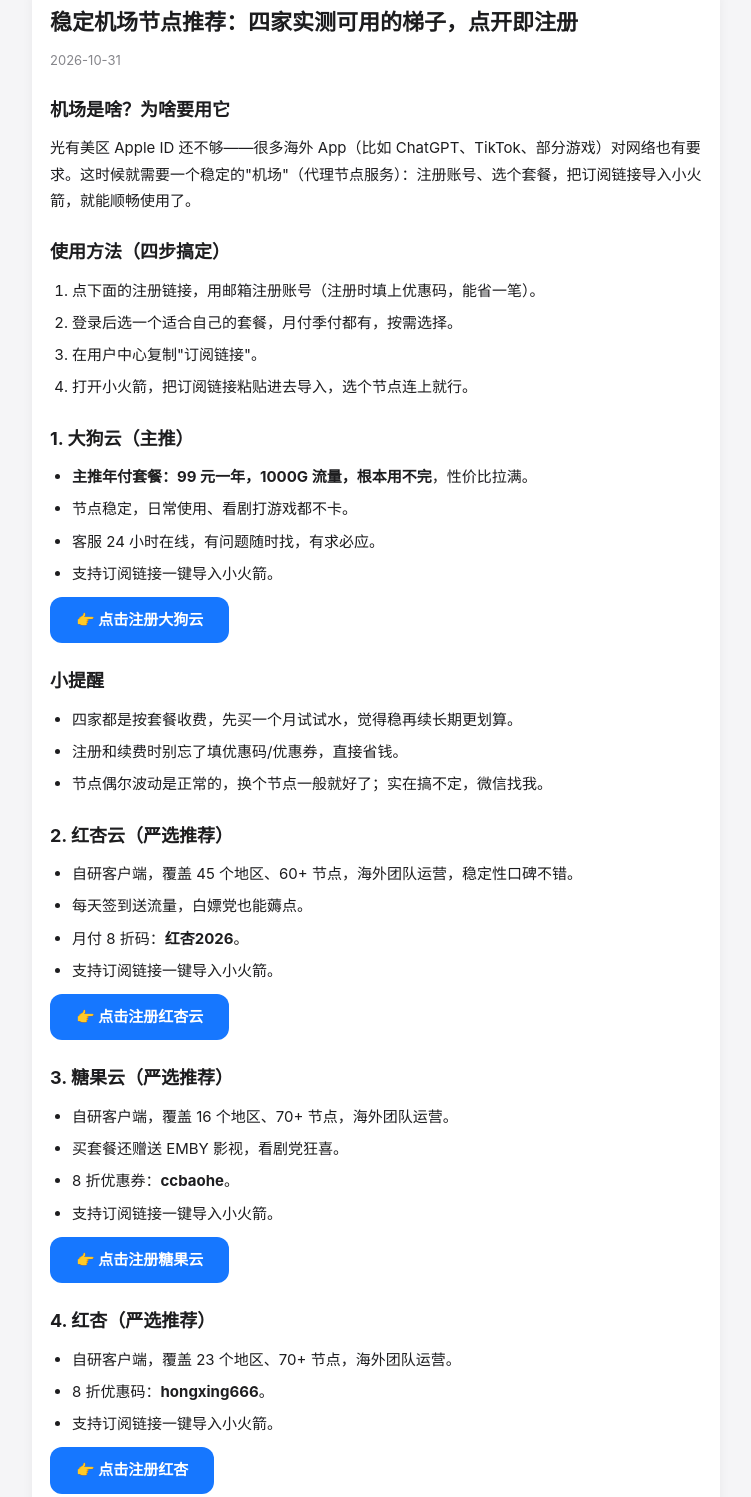
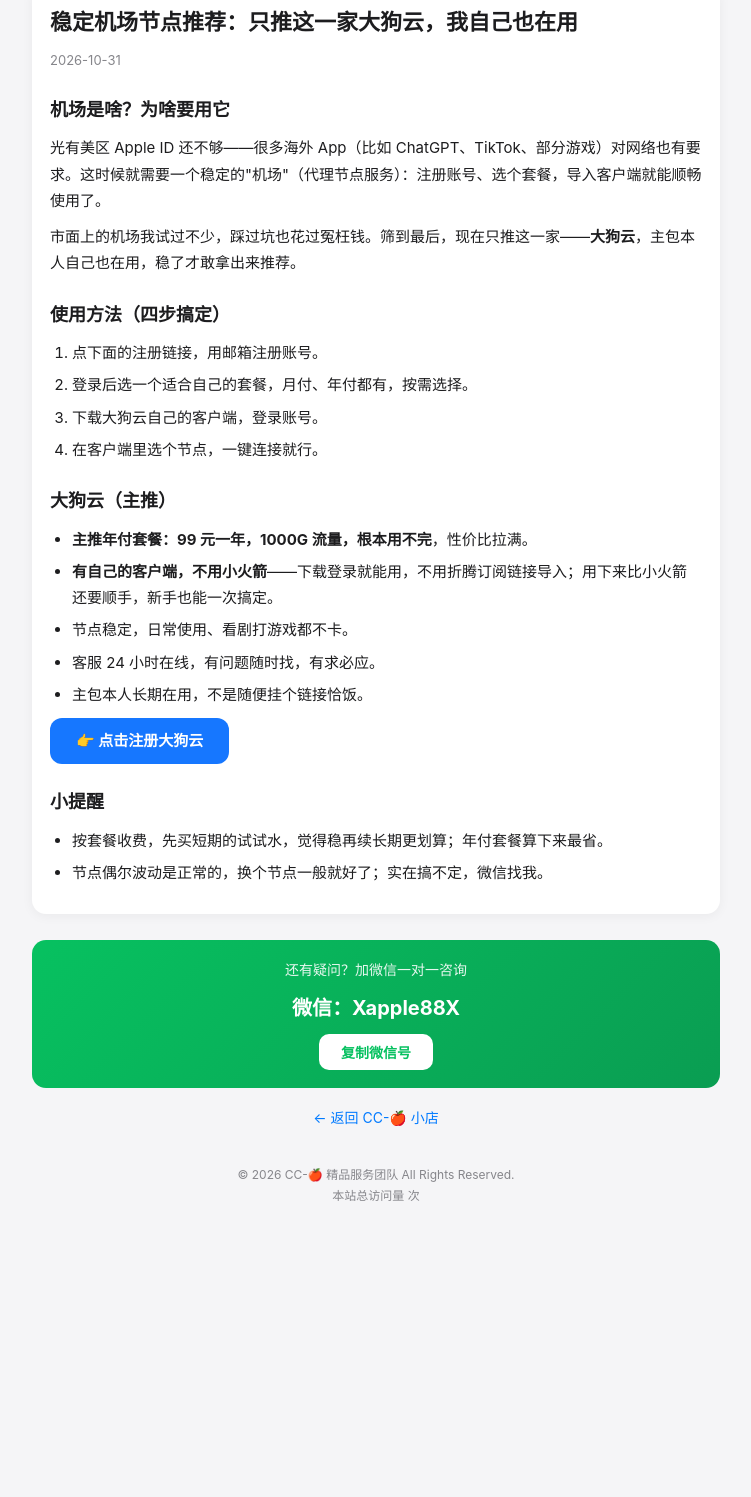
Before and after one commit to lqing3809-ctr/-articles, a plain HTML site: page airport-vpn-recommendation.html in a window 1280 px wide. Shown: the part 79-1576 px from the top of the page, without its empty margins (264-1015 px from the left). After the commit the page ends 1345 px from the top, so only its background shows below. Drawn offline with Linux system fonts and the light colour scheme; some packages are replaced by stand-ins of ours; a script that the page names is missing.

Commit message:
机场推荐改为只推大狗云一家，下掉红杏云/糖果云/红杏

```diff
--- a/airport-vpn-recommendation.html
+++ b/airport-vpn-recommendation.html
@@ -3,7 +3,7 @@
 <head>
 <meta charset="UTF-8">
 <meta name="viewport" content="width=device-width,initial-scale=1">
-<title>稳定机场节点推荐：四家实测可用的梯子，点开即注册 - CC-🍎 教程中心</title>
+<title>稳定机场节点推荐：只推这一家大狗云，我自己也在用 - CC-🍎 教程中心</title>
 <script src="//busuanzi.ibruce.info/busuanzi/2.3/busuanzi.pure.mini.js"></script>
 <style>
 :root{--bg:#f5f5f7;--card:#fff;--text:#1d1d1f;--sub:#86868b;--blue:#007aff;--green:#07c160}
@@ -46,51 +46,30 @@ footer a{color:var(--blue);text-decoration:none}
 <body>
 <div class="wrap">
 <a class="back" href="index.html">← 全部文章</a>
-<div class="card article"><h1>稳定机场节点推荐：四家实测可用的梯子，点开即注册</h1><div class="date">2026-10-31</div><h2>机场是啥？为啥要用它</h2>
-<p>光有美区 Apple ID 还不够——很多海外 App（比如 ChatGPT、TikTok、部分游戏）对网络也有要求。这时候就需要一个稳定的"机场"（代理节点服务）：注册账号、选个套餐，把订阅链接导入小火箭，就能顺畅使用了。</p>
+<div class="card article"><h1>稳定机场节点推荐：只推这一家大狗云，我自己也在用</h1><div class="date">2026-10-31</div><h2>机场是啥？为啥要用它</h2>
+<p>光有美区 Apple ID 还不够——很多海外 App（比如 ChatGPT、TikTok、部分游戏）对网络也有要求。这时候就需要一个稳定的"机场"（代理节点服务）：注册账号、选个套餐，导入客户端就能顺畅使用了。</p>
+<p>市面上的机场我试过不少，踩过坑也花过冤枉钱。筛到最后，现在只推这一家——<b>大狗云</b>，主包本人自己也在用，稳了才敢拿出来推荐。</p>
 <h2>使用方法（四步搞定）</h2>
 <ol>
-<li>点下面的注册链接，用邮箱注册账号（注册时填上优惠码，能省一笔）。</li>
-<li>登录后选一个适合自己的套餐，月付季付都有，按需选择。</li>
-<li>在用户中心复制"订阅链接"。</li>
-<li>打开小火箭，把订阅链接粘贴进去导入，选个节点连上就行。</li>
+<li>点下面的注册链接，用邮箱注册账号。</li>
+<li>登录后选一个适合自己的套餐，月付、年付都有，按需选择。</li>
+<li>下载大狗云自己的客户端，登录账号。</li>
+<li>在客户端里选个节点，一键连接就行。</li>
 </ol>
-<h2>1. 大狗云（主推）</h2>
+<h2>大狗云（主推）</h2>
 <ul>
 <li><b>主推年付套餐：99 元一年，1000G 流量，根本用不完</b>，性价比拉满。</li>
+<li><b>有自己的客户端，不用小火箭</b>——下载登录就能用，不用折腾订阅链接导入；用下来比小火箭还要顺手，新手也能一次搞定。</li>
 <li>节点稳定，日常使用、看剧打游戏都不卡。</li>
 <li>客服 24 小时在线，有问题随时找，有求必应。</li>
-<li>支持订阅链接一键导入小火箭。</li>
+<li>主包本人长期在用，不是随便挂个链接恰饭。</li>
 </ul>
 <p><a href="https://47.243.165.123:56783/#/register?code=cQbfMsau" target="_blank" style="display:inline-block;background:#1677ff;color:#fff;font-weight:bold;padding:10px 26px;border-radius:12px;text-decoration:none;">👉 点击注册大狗云</a></p>
 <h2>小提醒</h2>
 <ul>
-<li>四家都是按套餐收费，先买一个月试试水，觉得稳再续长期更划算。</li>
-<li>注册和续费时别忘了填优惠码/优惠券，直接省钱。</li>
+<li>按套餐收费，先买短期的试试水，觉得稳再续长期更划算；年付套餐算下来最省。</li>
 <li>节点偶尔波动是正常的，换个节点一般就好了；实在搞不定，微信找我。</li>
-</ul><h2>2. 红杏云（严选推荐）</h2>
-<ul>
-<li>自研客户端，覆盖 45 个地区、60+ 节点，海外团队运营，稳定性口碑不错。</li>
-<li>每天签到送流量，白嫖党也能薅点。</li>
-<li>月付 8 折码：<b>红杏2026</b>。</li>
-<li>支持订阅链接一键导入小火箭。</li>
 </ul>
-<p><a href="https://hongxingdl.one/web/#/login?code=9gTydNLZ" target="_blank" style="display:inline-block;background:#1677ff;color:#fff;font-weight:bold;padding:10px 26px;border-radius:12px;text-decoration:none;">👉 点击注册红杏云</a></p>
-<h2>3. 糖果云（严选推荐）</h2>
-<ul>
-<li>自研客户端，覆盖 16 个地区、70+ 节点，海外团队运营。</li>
-<li>买套餐还赠送 EMBY 影视，看剧党狂喜。</li>
-<li>8 折优惠券：<b>ccbaohe</b>。</li>
-<li>支持订阅链接一键导入小火箭。</li>
-</ul>
-<p><a href="https://candytally.cyou/web/#/login?code=ZQqY7R61" target="_blank" style="display:inline-block;background:#1677ff;color:#fff;font-weight:bold;padding:10px 26px;border-radius:12px;text-decoration:none;">👉 点击注册糖果云</a></p>
-<h2>4. 红杏（严选推荐）</h2>
-<ul>
-<li>自研客户端，覆盖 23 个地区、70+ 节点，海外团队运营。</li>
-<li>8 折优惠码：<b>hongxing666</b>。</li>
-<li>支持订阅链接一键导入小火箭。</li>
-</ul>
-<p><a href="https://www.xn--8qv123c.co/auth/register?code=PDbB5DkI" target="_blank" style="display:inline-block;background:#1677ff;color:#fff;font-weight:bold;padding:10px 26px;border-radius:12px;text-decoration:none;">👉 点击注册红杏</a></p>
 </div>
 <div class="cta"><p>还有疑问？加微信一对一咨询</p><div class="wx">微信：Xapple88X</div><button onclick="copyWx()">复制微信号</button></div>
 <a class="shop-link" href="https://lqing3809-ctr.github.io/shop/">← 返回 CC-🍎 小店</a>
```
Also changed, not shown: index.html (+1 -1 lines).
